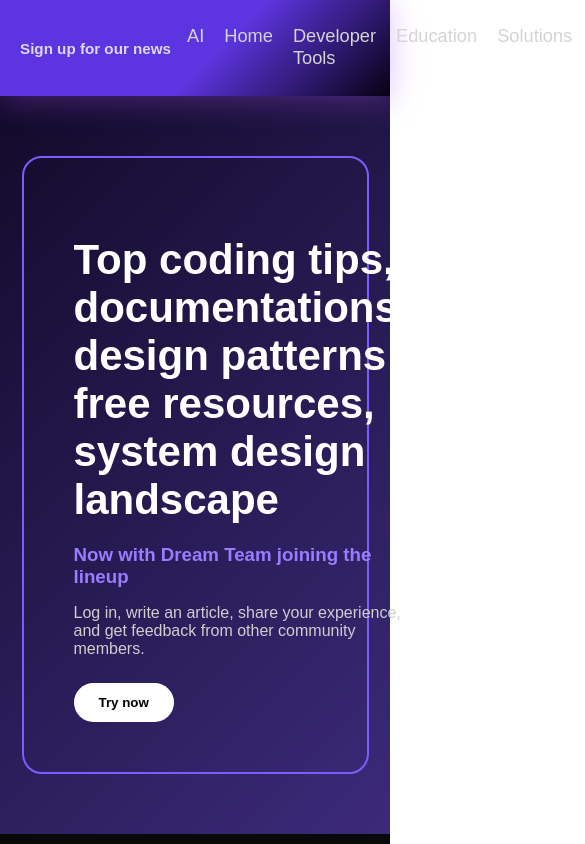
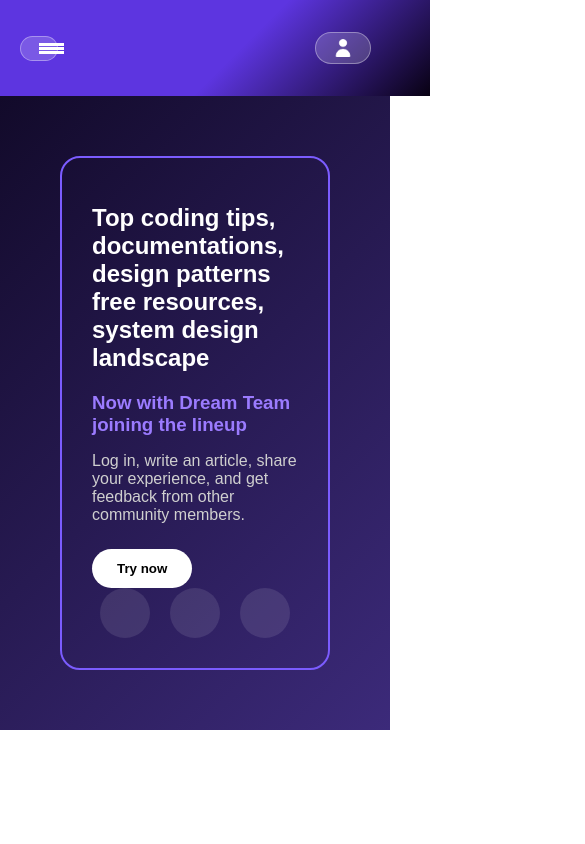
Before and after one commit to YanaBocharova/react_api, a React (Create React App) app: page / in a window 390 px wide. Shown: the top 844 px of the page, 585 px wide, since content can reach past the window. Built offline with nearby package versions, Linux system fonts and the light colour scheme.

Commit message:
Add media style for footer

```diff
--- a/src/App.css
+++ b/src/App.css
@@ -13,8 +13,15 @@ body {
 .has-caret {
   position: relative;
 }
+
+.top-signup-login{
+  display: flex;
+  margin: 10%;
+}
+/* ================= FOOTER ================= */
+
 .footer-container {
-  background: linear-gradient(135deg,#120a2a,#3c2a7a);
+  background: linear-gradient(135deg, #120a2a, #3c2a7a);
   padding: 60px;
   display: flex;
   justify-content: center;
@@ -32,47 +39,49 @@ body {
   color: white;
 }
 
-.footer-text h1{
+.footer-text h1 {
   font-size: 42px;
   margin-bottom: 20px;
 }
+
+.footer-text h3 {
+  color: #9b7bff;
+  margin-bottom: 15px;
+}
+
+.footer-text p {
+  color: #cfcfcf;
+  margin-bottom: 25px;
+}
+
+.try-btn {
+  background: white;
+  border: none;
+  padding: 12px 25px;
+  border-radius: 25px;
+  font-weight: bold;
+  cursor: pointer;
+}
+
+.footer-icons {
+  display: flex;
+  gap: 20px;
+}
+
+.circle {
+  width: 80px;
+  height: 80px;
+  border-radius: 50%;
+  background: rgba(255, 255, 255, 0.1);
+}
+
+/* ================= NAV ================= */
 
 .nav-link-reset {
   color: inherit;
   text-decoration: none;
   font: inherit;
   cursor: pointer;
-}
-
-.footer-text h3{
-  color:#9b7bff;
-  margin-bottom: 15px;
-}
-
-.footer-text p{
-  color:#cfcfcf;
-  margin-bottom: 25px;
-}
-
-.try-btn{
-  background:white;
-  border:none;
-  padding:12px 25px;
-  border-radius:25px;
-  font-weight:bold;
-  cursor:pointer;
-}
-
-.footer-icons{
-  display:flex;
-  gap:20px;
-}
-
-.circle{
-  width:80px;
-  height:80px;
-  border-radius:50%;
-  background:rgba(255,255,255,0.1);
 }
 
 .has-caret::after {
@@ -94,47 +103,29 @@ body {
   opacity: 1;
 }
 
-/* Bottom Page */
-.bottom-page {
-  height: 170px;
-  background-color: #0a0909;
-  display: flex;
-  align-items: center;
-  justify-content: center;
-  font: 1em sans-serif;
-  color: rgb(204, 12, 98);
-}
+/* ================= TOP BAR ================= */
 
-/* TOP SIGNUP BAR */
 .top-signup-bar {
   height: 6rem;
   background: linear-gradient(135deg, #5d35e0 55%, #080112 100%);
   display: flex;
   align-items: center;
-  justify-content: space-between; /* left, center, right layout */
-  gap: 16px;
+  justify-content: space-between;
   padding: 0 20px;
-  color: #ffffff;
-  font-size: 0.95rem;
-  font-weight: 500;
-  box-shadow: 0 4px 30px rgba(168, 85, 247, 0.35);
+  color: white;
   position: fixed;
   top: 0;
-  left: 0;
-  right: 0;
+  width: 100%;
   z-index: 1000;
-  user-select: none;
 }
 
-/* LEFT TEXT */
+/* TEXT */
 .top-signup-text {
-  flex-shrink: 0;
-  white-space: nowrap;
-  color: #ffffffcc; /* slightly transparent */
+  color: #ffffffcc;
   font-weight: 600;
 }
 
-/* CENTER MENU */
+/* MENU (DESKTOP DEFAULT) */
 .top-signup-menu {
   display: flex;
   gap: 24px;
@@ -147,38 +138,126 @@ body {
 .top-signup-menu span {
   cursor: pointer;
   padding: 6px 0;
-  transition: color 0.3s ease, border-bottom 0.3s ease;
-  border-bottom: 2px solid transparent;
+  transition: 0.3s;
 }
 
 .top-signup-menu span:hover {
   color: #f4f4f4;
 }
 
-/* RIGHT BUTTON */
+/* LOGIN BUTTON */
 .top-signup-bar button {
   background: rgba(255, 255, 255, 0.18);
   border: 1px solid rgba(255, 255, 255, 0.35);
   color: white;
   padding: 6px 18px;
   border-radius: 999px;
-  display: flex;
-  align-items: center;
-  gap: 8px;
-  font-size: 0.85rem;
   cursor: pointer;
-  backdrop-filter: blur(6px);
-  transition: all 0.25s ease;
-  flex-shrink: 0;
 }
 
 .top-signup-bar button img {
   filter: invert(1);
-  width: 18px;
-  height: 18px;
 }
 
-.top-signup-bar button:hover {
+/* ================= BURGER ================= */
+
+.burger-btn {
+  display: none;
+  flex-direction: column;
+  width: 25px;
+  height: 25px;
+  justify-content: space-between;
+  background: none;
+  border: none;
+  z-index: 1100;
+}
+
+.burger-line {
+  width: 25px;
+  height: 3px;
   background: white;
-  color: #7c3aed; /* purple accent */
+  transition: 0.3s;
 }
+
+.burger-line.open:nth-child(1) {
+  transform: rotate(45deg) translate(5px, 5px);
+}
+
+.burger-line.open:nth-child(2) {
+  opacity: 0;
+}
+
+.burger-line.open:nth-child(3) {
+  transform: rotate(-45deg) translate(5px, -5px);
+}
+
+/* ================= MOBILE ================= */
+
+@media (max-width: 600px) {
+  .burger-btn {
+    display: flex;
+  }
+
+  /* 🔥 FIXED MENU */
+  .top-signup-menu {
+    position: fixed;
+    top: 210px; /* height of top bar + some gap */
+    left: 0;
+    width: 100%;
+    background: linear-gradient(135deg, #5d35e0, #080112);
+    flex-direction: column;
+    padding-top: 6rem;
+    z-index: 1000;
+
+
+    transform: translateX(-140%); /* hidden */
+    transition: transform 0.3s ease;
+  }
+
+  /* ✅ SHOW ONLY WHEN CLICKED */
+  .top-signup-menu.mobile-open {
+    transform: translateX(0);
+  }
+
+  .top-signup-menu span {
+    padding: 14px 20px;
+    border-bottom: 1px solid rgba(255,255,255,0.1);
+    color: white;
+  }
+}
+
+/* ================= DESKTOP OVERRIDE ================= */
+
+@media (min-width: 601px) {
+  .burger-btn {
+    display: none;
+  }
+
+  .top-signup-menu {
+    display: flex;
+    position: static;
+    transform: none;
+    height: auto;
+    width: auto;
+    background: transparent;
+    padding: 0;
+  }
+}
+
+/* ================= FOOTER MOBILE ================= */
+
+@media (max-width: 600px) {
+  .footer-content {
+    flex-direction: column;
+    padding: 30px;
+  }
+
+  .footer-text h1 {
+    font-size: 24px;
+  }
+
+  .circle {
+    width: 50px;
+    height: 50px;
+  }
+}
--- a/src/components/TopSignupBar.js
+++ b/src/components/TopSignupBar.js
@@ -7,25 +7,47 @@ import { Link } from "react-router-dom";
 const TopSignupBar = () => {
   const navigate = useNavigate();
   const [showEducation, setShowEducation] = useState(false);
+  const [showMobileMenu, setShowMobileMenu] = useState(false);
   const educationRef = useRef(null);
 
-  // Close menu when clicking outside
+  // Close education menu when clicking outside
   useEffect(() => {
     const handleClickOutside = (e) => {
       if (educationRef.current && !educationRef.current.contains(e.target)) {
         setShowEducation(false);
       }
     };
-
     document.addEventListener("mousedown", handleClickOutside);
     return () => document.removeEventListener("mousedown", handleClickOutside);
   }, []);
 
+  // Close mobile menu on window resize (desktop view)
+  useEffect(() => {
+    const handleResize = () => {
+      if (window.innerWidth > 768) setShowMobileMenu(false);
+    };
+    window.addEventListener("resize", handleResize);
+    return () => window.removeEventListener("resize", handleResize);
+  }, []);
+
   return (
     <div className="top-signup-bar">
-      <span className="top-signup-text">Sign up for our news</span>
+      {/* Desktop: Sign up text is part of menu; Mobile: move inside nav */}
+      <button
+        className="burger-btn"
+        onClick={() => setShowMobileMenu((prev) => !prev)}
+        aria-label="Toggle menu"
+      >
+        <div className={`burger-line ${showMobileMenu ? "open" : ""}`}></div>
+        <div className={`burger-line ${showMobileMenu ? "open" : ""}`}></div>
+        <div className={`burger-line ${showMobileMenu ? "open" : ""}`}></div>
+      </button>
 
-      <nav className="top-signup-menu">
+      {/* Menu */}
+      <nav className={`top-signup-menu ${showMobileMenu ? "mobile-open" : ""}`}>
+        {/* Optional: sign up text for mobile only */}
+        <span className="top-signup-text">Sign up for our news</span>
+
         <span>AI</span>
 
         <span>
@@ -34,14 +56,12 @@ const TopSignupBar = () => {
 
         <span>Developer Tools</span>
 
-        {/* EDUCATION */}
         <span
           ref={educationRef}
           className={`menu-item has-caret ${showEducation ? "active" : ""}`}
-          onClick={() => setShowEducation(prev => !prev)}
+          onClick={() => setShowEducation((prev) => !prev)}
         >
           Education
-
           {showEducation && <EducationMenu />}
         </span>
 
@@ -54,10 +74,7 @@ const TopSignupBar = () => {
         <span>Community</span>
       </nav>
 
-      <button
-        className="top-signup-login"
-        onClick={() => navigate("/signin")}
-      >
+      <button className="top-signup-login" onClick={() => navigate("/signin")}>
         <img src={userIcon} alt="User Icon" height="18" />
       </button>
     </div>
```
